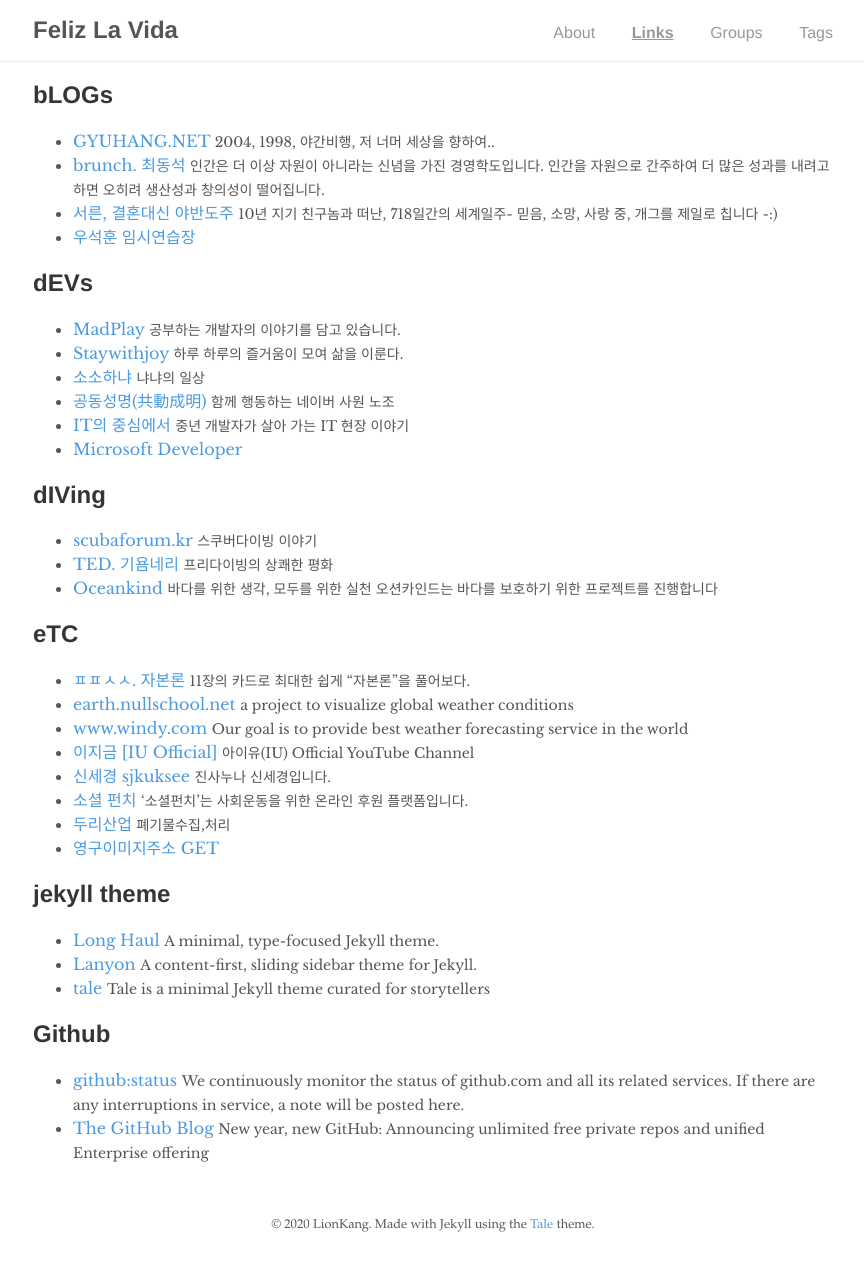
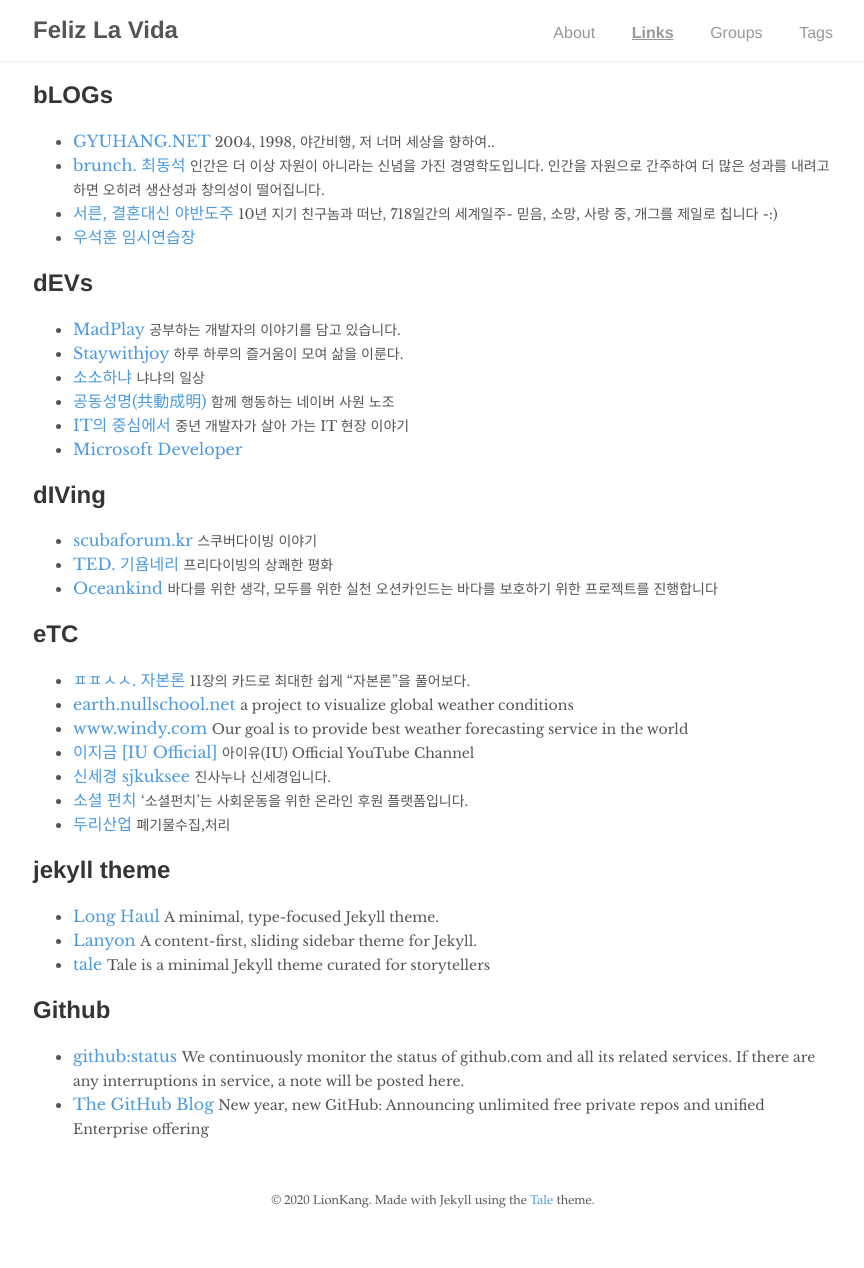
Before and after one commit to lionkang/lionkang.github.io, a Jekyll site: the page built from links.md, in a window 1280 px wide. Shown: the whole page, without its empty margins (207-1071 px from the left). Built offline with Jekyll 4.4.1, drawn with Linux system fonts in a browser that asks for light colours; nearby versions of some CDN libraries; comment, search, counter and statistics services are not loaded; after the commit the page ends 1244 px from its top, so only the background shows below that.

Commit message:
Update links.md

```diff
--- a/links.md
+++ b/links.md
@@ -37,7 +37,6 @@
 	<li><a href="https://www.youtube.com/channel/UCET3I7YOuGTO31OlYdg2B_w" target="_blank">신세경 sjkuksee</a> <span style="font-size:14px">진사누나 신세경입니다.</span></li>
 	<li><a href="https://www.socialfunch.org/" target="_blank">소셜 펀치</a> <span style="font-size:14px">‘소셜펀치’는 사회운동을 위한 온라인 후원 플랫폼입니다.</span></li>
 	<li><a href="https://map.naver.com/local/siteview.nhn?code=20415592&_ts=1544934079860" target="_blank">두리산업</a> <span style="font-size:14px">폐기물수집,처리</span></li>
-	<li><a href="https://script.google.com/macros/s/AKfycbx_ltpkkdJDs_NEOe74WLIsJd4zfJMFSR8CfRblMxc/dev" target="_blank">영구이미지주소 GET</a></li>
 </ul>
 <h2>jekyll theme</h2>
 <ul>
```
